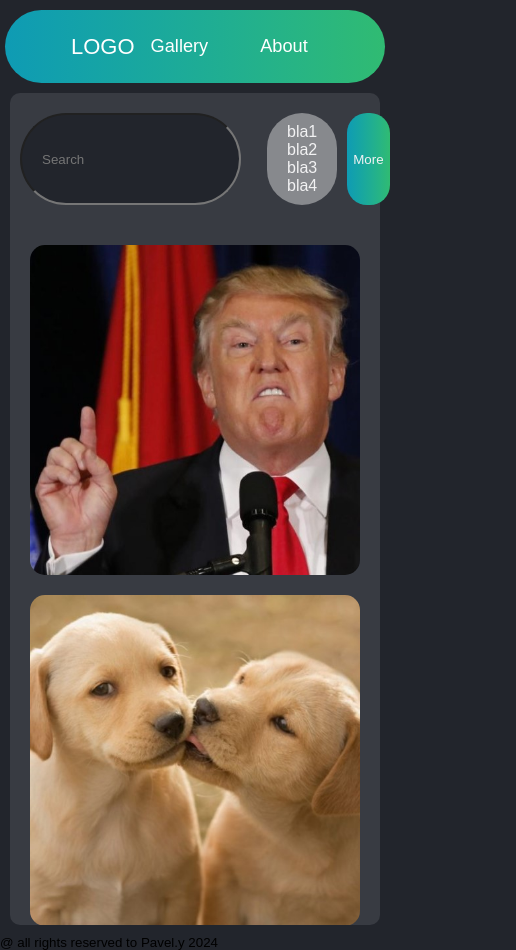
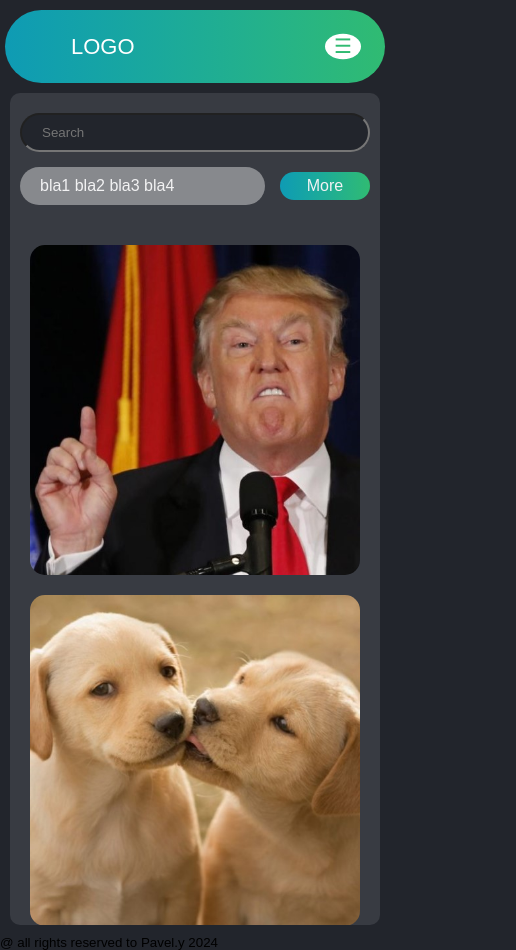
Before and after one commit to yePavel/meme-generator, a plain HTML site: page index.html in a window 390 px wide. Shown: the whole page, 516 px wide, since content can reach past the window. Drawn offline with Linux system fonts and the light colour scheme.

Commit message:
Add some mobile style

```diff
--- a/css/basics.css/helpers.css
+++ b/css/basics.css/helpers.css
@@ -15,3 +15,7 @@
     padding: 0;
     list-style-type: none;
 }
+
+.hidden {
+    display: none;
+}
--- a/css/components/main-header.css
+++ b/css/components/main-header.css
@@ -42,3 +42,13 @@
     font-size: 1.1375em;
     color: #FFFFFF;
 }
+
+.toggle-menu-btn {
+    position: relative;
+    transform: scale(1.5);
+    color: #30BB72;
+    border-radius: 50%;
+    border-style: none;
+    background: #ffffff;
+    left: -30px;
+}
--- a/css/components/main-search.css
+++ b/css/components/main-search.css
@@ -1,17 +1,20 @@
 .main-search {
+    display: grid;
+    grid-template-columns: minmax(60px, 1fr) 90px;
+    gap: 15px;
     padding: 20px 10px;
 }
 
 .main-search .search {
-    width: 540px;
+    grid-column: 1 / -1;
+
     padding: 10px 20px;
     background: #22252C;
     border-radius: 50px;
-
 }
 
 .search-by-click {
-    margin-left: 26px;
+    grid-row: 2;
     padding: 10px 20px;
     border-radius: 50px;
 
@@ -20,9 +23,12 @@
 }
 
 .more-btn {
-    width: 95px;
-    margin-left: 10px;
+    width: 90px;
+    justify-self: end;
+    align-self: center;
 
+    padding: 5px;
+    font-size: 1rem;
     border-radius: 20px;
     border: none;
 
--- /dev/null
+++ b/css/setup/mq.css
@@ -0,0 +1,14 @@
+/* MEDIUM */
+@media (min-width:640px) {
+    .toggle-menu-btn {
+        display: none;
+    }
+
+    .main-nav-list {
+        display: flex;
+    }
+}
+
+
+
+/* LARGE */
--- a/css/styles.css
+++ b/css/styles.css
@@ -16,3 +16,6 @@
 @import url(components/editor-container.css);
 @import url(components/text-control.css);
 @import url(components/text-style.css);
+
+/* MEDIA QUERIES */
+@import url(setup/mq.css);
--- a/index.html
+++ b/index.html
@@ -12,15 +12,16 @@
     <header class="main-header flex space-between align-center">
         <div class="logo">Logo</div>
         <nav>
-            <ul class="main-nav-list flex clean-list">
+            <ul class="main-nav-list hidden flex clean-list">
                 <li class="flex align-center"><a class="gallery-link" href="#">Gallery</a></li>
                 <li class="flex align-center"><a class="about-link" href="#">About</a></li>
             </ul>
         </nav>
+        <button class="toggle-menu-btn" type="button" onclick="toggleMenu()">☰</button>
     </header>
 
     <main class="main-content">
-        <div class="main-search flex space-between">
+        <div class="main-search">
             <input class="search" type="search" placeholder="Search">
             <div class="search-by-click flex align-center">bla1 bla2 bla3 bla4</div>
             <button class="more-btn">More</button>
--- a/js/main.js
+++ b/js/main.js
@@ -20,5 +20,9 @@ function displayEditor() {
     elEditor.style.display = 'grid'
     elCanvas.style.display = 'block'
     elEditorSetup.style.display = 'grid'
+}
 
-}
+// function getSearchWords() {
+//     const elSearchByClick = document.querySelector('search-by-click')
+//     SEARCH_WORD.forEach
+// }
--- a/js/service/galleryService.js
+++ b/js/service/galleryService.js
@@ -1,6 +1,11 @@
 'use strict'
 
 const IMG_KEY = 'currImg'
+const SEARCH_WORD = {
+    funny: 6,
+    tramp: 3,
+    famous: 2,
+}
 
 var gImgs = [
     { id: 1, url: 'img/1.jpg', keywords: ['funny', 'tramp', 'famous'] },
@@ -9,7 +14,7 @@ var gImgs = [
     { id: 4, url: 'img/4.jpg', keywords: ['sweet', 'cat'] },
     { id: 5, url: 'img/5.jpg', keywords: ['funny', 'kids'] },
     { id: 6, url: 'img/6.jpg', keywords: ['funny'] },
-    { id: 7, url: 'img/7.jpg', keywords: ['funny,kids'] },
+    { id: 7, url: 'img/7.jpg', keywords: ['funny', 'kids'] },
     { id: 8, url: 'img/8.jpg', keywords: ['hat'] },
     { id: 9, url: 'img/9.jpg', keywords: ['funny', 'kids'] },
     { id: 10, url: 'img/10.jpg', keywords: ['funny', 'obama', 'famous'] },
```
